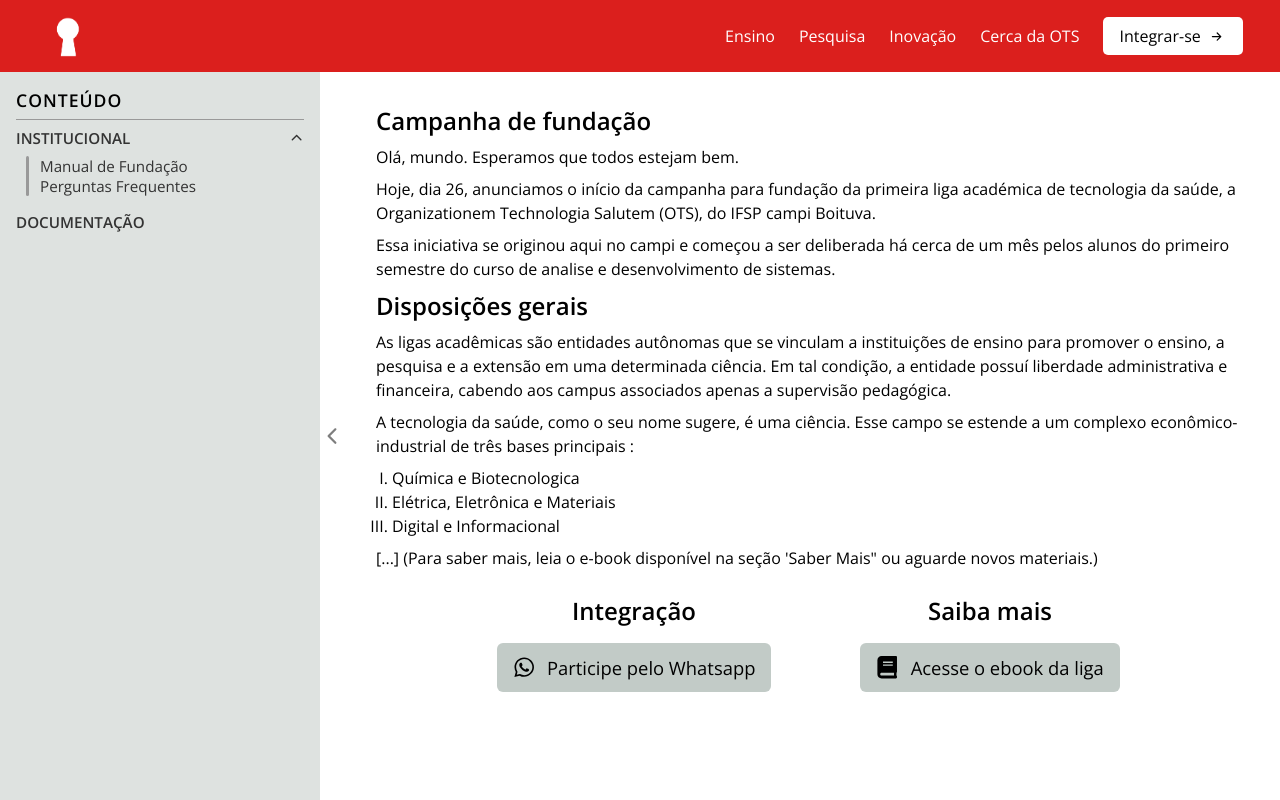
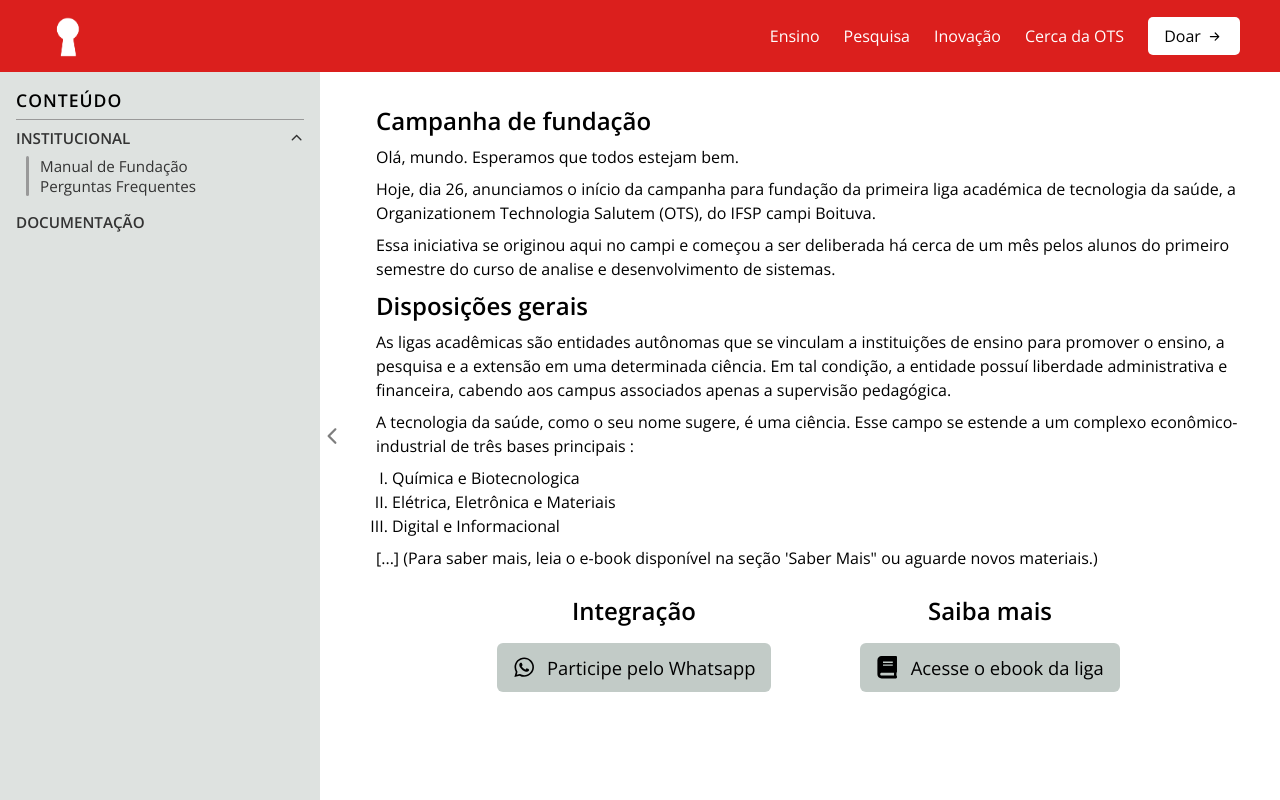
Before and after one commit to orgtecsalutem/Site, a React (Create React App) app: page / in a window 1280 px wide. Shown: the top 800 px of the page. Built offline with nearby package versions, Linux system fonts and the light colour scheme.

Commit message:
Update Navbar.js

```diff
--- a/src/components/Navbar.js
+++ b/src/components/Navbar.js
@@ -46,7 +46,7 @@ export function Navbar() {
         <li className="join">
           <button className="join-button">
             <Link to="/">
-              <span>Integrar-se</span>
+              <span>Doar</span>
               <BsArrowRightShort />
             </Link>
           </button>
```
